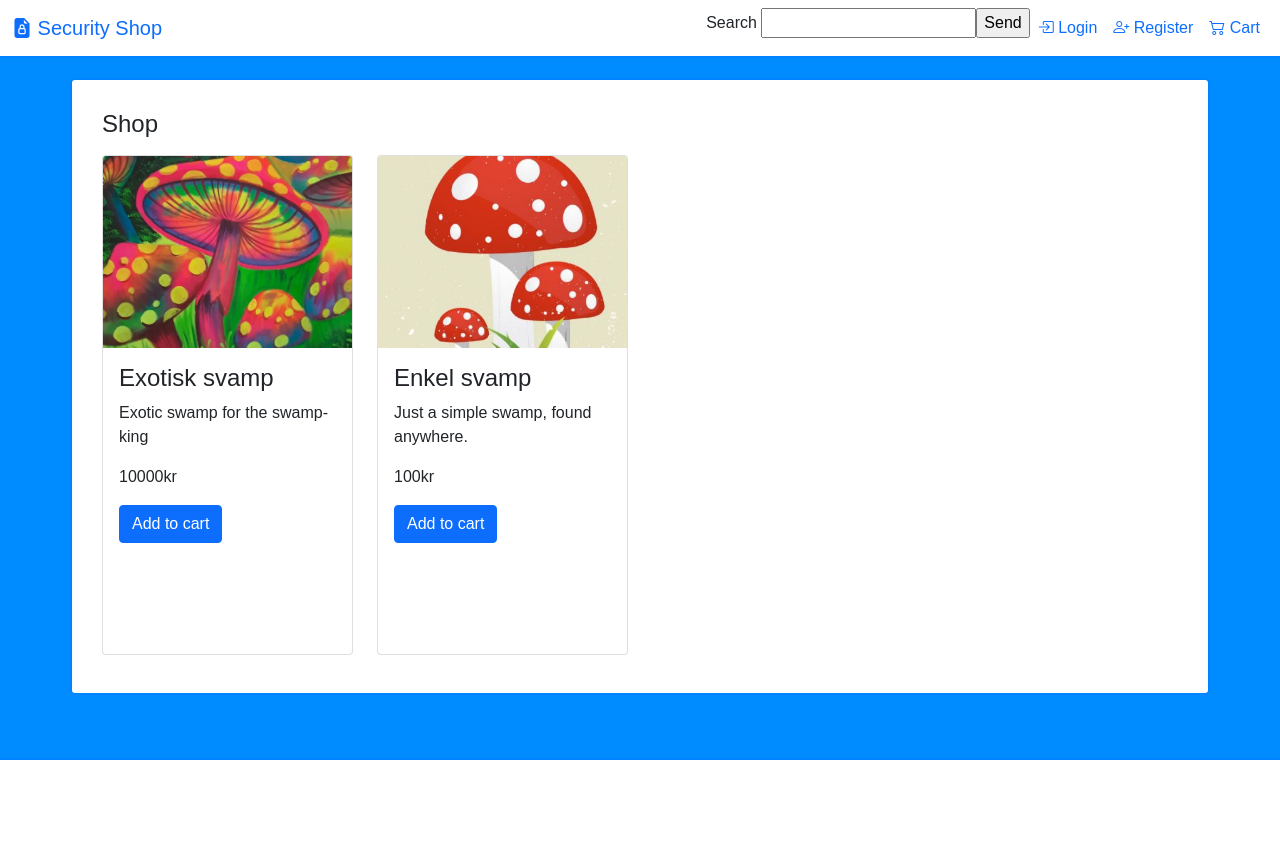
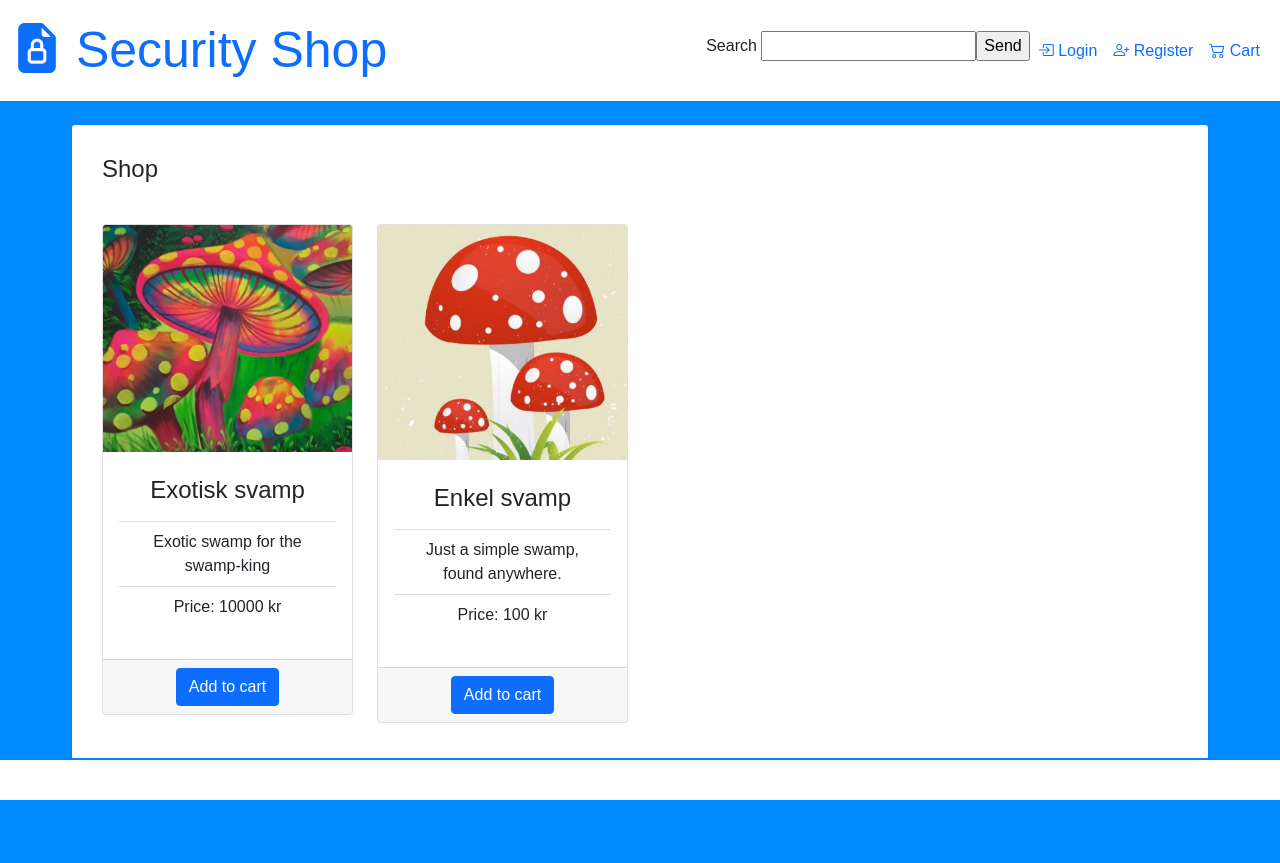
Before and after one commit to WilleTheCoder/Project-Security-Shop, a PHP site: page / in a window 1280 px wide. Before the commit the page ends 760 px from the top, so only its background shows below. Run offline with PHP 8.4, Linux system fonts and the light colour scheme; data comes from the database, SQL or seed files in the repository.

Commit message:
fixed with sql-injection protection in index.php + some design stuff

```diff
--- a/css/master.css
+++ b/css/master.css
@@ -10,16 +10,11 @@ body{
 .wrapper{
     width: 360px; padding: 20px;
 }
-.login {
-    display: flex;
-    flex-direction: column;
-    align-items: center;
+
+.navbar-brand{
+    font-size: min(7vw, 50px);
 }
-.register {
-    display: flex;
-    flex-direction: column;
-    align-items: center;
-}
+
 
 .navbar {
     background-color: rgba(27, 86, 153, 0.884);
@@ -38,7 +33,6 @@ body{
 .item-container{
     margin-top: 20px;
     width: 150em;
-    height: 250px;
     min-width: 150px;
     max-width: 300px;
     border: 2px solid rgb(0, 132, 255);
@@ -82,15 +76,22 @@ body{
     border-top: 2px solid rgb(0, 132, 255);
 }
 
+
 .card-img-top {
     width: 100%;
-    height: 15vw;
     object-fit: cover;
 }
 
+.card-group{
+    text-align: center;
+}
+
 .card{
-    height: 500px;
     transition: 0.5s ease;
+}
+
+.card li{
+background-color: transparent;
 }
 
 .card:hover{
--- a/index.php
+++ b/index.php
@@ -11,64 +11,32 @@ $searched = "";
 
 // Prepare a select statement
 //if user has searched for anything
-if(isset($_GET['search_form_submit']))
-    {
+if (isset($_GET['search_form_submit'])) {
 	$searched = $_GET['search'];
 
 	//A) susceptible to sql-injection BUT WORKS:
 
-		$sql = "SELECT * FROM products WHERE product_name LIKE '%$searched%'";
-		$stmt = mysqli_query($link, $sql);
+	//$sql = "SELECT * FROM products WHERE product_name LIKE '%$searched%'";
+	//$stmt = mysqli_query($link, $sql);
 
-
-
-		//B) supposed to protect against sql-injection but binds params faultly?:
-
-		/* $sql = "SELECT * FROM products WHERE product_name LIKE ?";
-
-		if ($stmt = mysqli_query($link, $sql)){
-			// Bind variables to the prepared statement as parameters
+	//B) Protects against sql-injection:
+	$sql = "SELECT * FROM products WHERE product_name LIKE CONCAT( '%',?,'%')";
+	if ($stmt = mysqli_prepare($link, $sql)) {
 		mysqli_stmt_bind_param($stmt, "s", $param_searched);
-
-            // Set parameters
 		$param_searched = trim($_GET["search"]);
-		} */
-
-		//C) another angle
-		/*
-		$sql = "SELECT * FROM products WHERE product_name LIKE ?";
-
-		$stmt = $link->prepare($sql);
-
-		$stmt->bind_param('s', $searched);
-
-		*/
-
-		//D) yet another try
-		/*
-		$sql = "SELECT * FROM products WHERE product_name LIKE ?";
-
-		$stmt = mysqli_query($link, $sql);
-
-		mysqli_stmt_bind_param($stmt, "s", $searched);
-		*/
-
 	}
-	//if nothing was searched
-	else {
+} else {
 	$sql = "SELECT * FROM products";
-		$stmt = mysqli_query($link, $sql);
+	$stmt = mysqli_prepare($link, $sql);
 }
 
-$result = $stmt;
-
-$products = array();
+mysqli_stmt_execute($stmt);
+$result = mysqli_stmt_get_result($stmt);
 if (mysqli_num_rows($result) > 0) {
-	while ($row = mysqli_fetch_assoc($result)) {
+	while ($row = mysqli_fetch_array($result)) {
 		$products[] = $row;
 	}
 }
-
 ?>
 
 <!DOCTYPE html>
@@ -94,8 +62,7 @@ if (mysqli_num_rows($result) > 0) {
 		<h4>Shop</h4>
 
 		<h4><?php
-		if($searched != "")
-		{
+			if ($searched != "") {
 				echo htmlspecialchars("Results for '$searched'");
 			}
 			?></h4>
@@ -103,11 +70,12 @@ if (mysqli_num_rows($result) > 0) {
 
 		<div class="row py-2">
 
-			<?php foreach ($products as $product) : ?>
-				<div class="col-md-3 col-sm-6 my-3 my-md-0">
+			<?php if (!(empty($products))) {
+				foreach ($products as $product) : ?>
+					<div class=" col-12 col-md-6 col-lg-5 col-xl-3 ">
 						<form action="" method="post">
-						<div class="card-group">
-							<div class="card">
+							<div class="card-group mt-4">
+								<div class="card" style="width: 18rem;">
 									<div>
 										<?php
 										echo "<img src='resource/img/" . $product['img'] . '.jpg' . " ' alt='error' class='card-img-top'>";
@@ -115,10 +83,23 @@ if (mysqli_num_rows($result) > 0) {
 
 									</div>
 									<div class="card-body">
+
+										<ul class="list-group list-group-flush">
+											<li class="list-group-item">
 												<h4><?php echo $product['product_name'] ?></h4>
-									<p class="card-text"><?php echo $product['description'] ?></p>
-									<p><span class="price"><?php echo $product['price'] . 'kr'?></span></p>
-									<input class="btn btn-primary" type="submit" value="Add to cart">
+											</li>
+											<li class="list-group-item">
+												<p id="description" class="card-text"><?php echo $product['description'] ?></p>
+											</li>
+											<li class="list-group-item">
+												<p><span class="price">Price: <?php echo $product['price'] . ' kr' ?></span></p>
+											</li>
+										</ul>
+
+									</div>
+
+									<div class="card-footer">
+										<input class="btn btn-primary align-self-end" type="submit" value="Add to cart">
 									</div>
 								</div>
 							</div>
@@ -126,7 +107,8 @@ if (mysqli_num_rows($result) > 0) {
 
 					</div>
 
-			<?php endforeach; ?>
+			<?php endforeach;
+			} ?>
 		</div>
 	</div>
 
```
Lines whose indentation alone changed are shown as unchanged.
